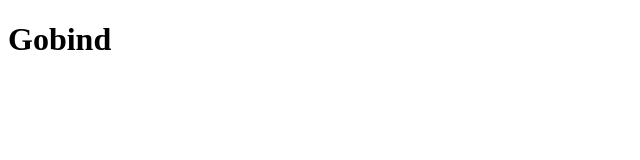
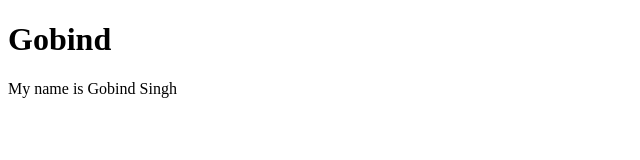
Before and after one commit to gobinddhanjal12/gobind, a plain HTML site: page index.html in a window 1280 px wide. Shown: the whole page, without its empty margins (0-640 px from the left). Drawn offline with Linux system fonts and the light colour scheme.

Commit message:
Updated index.html

```diff
--- a/index.html
+++ b/index.html
@@ -7,5 +7,6 @@
 </head>
 <body>
     <h1>Gobind</h1>
+    <p>My name is Gobind Singh</p>
 </body>
 </html>
```
